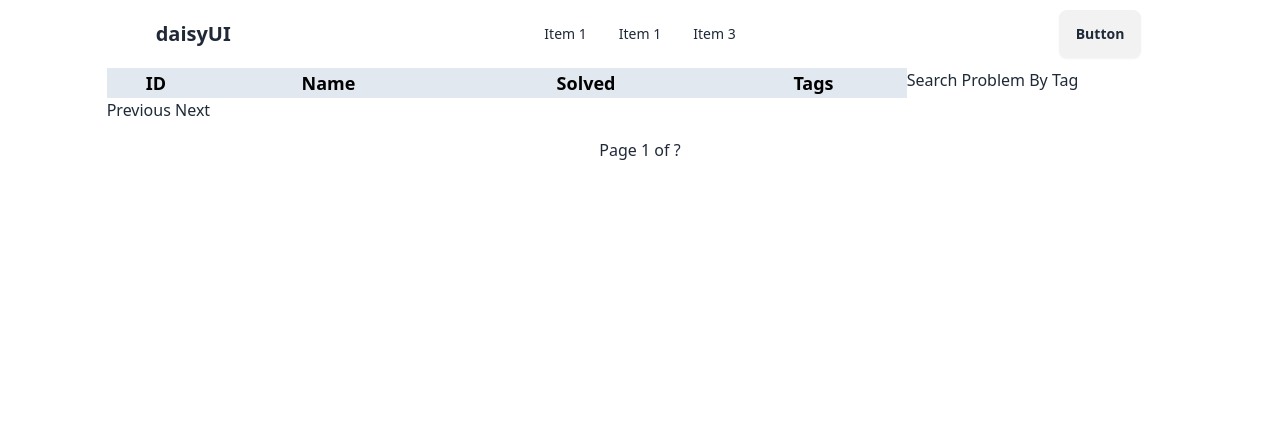
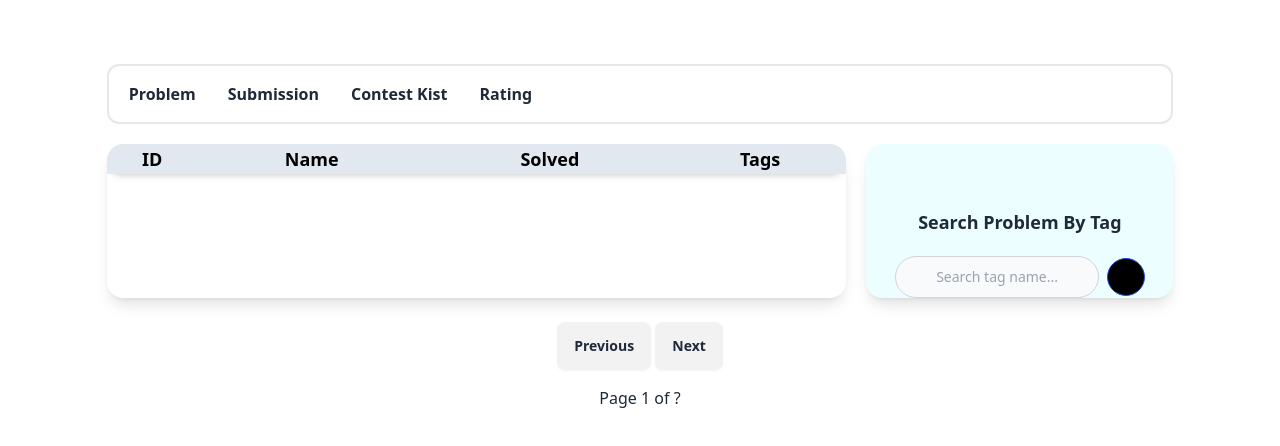
Before and after one commit to md-zihad/Problem-Module, a plain HTML site: page index.html in a window 1280 px wide. Drawn offline with nearby package versions, Linux system fonts and the light colour scheme; no server answers.

Commit message:
design update

```diff
--- a/index.html
+++ b/index.html
@@ -14,51 +14,22 @@
 
   <body>
     <header class="header-tag w-5/6 mx-auto">
-      <div class="navbar bg-base-100 px-8">
-        <div class="navbar-start">
-          <div class="dropdown">
-            <div tabindex="0" role="button" class="btn btn-ghost lg:hidden">
-              <svg
-                xmlns="http://www.w3.org/2000/svg"
-                class="h-5 w-5"
-                fill="none"
-                viewBox="0 0 24 24"
-                stroke="currentColor"
-              >
-                <path
-                  stroke-linecap="round"
-                  stroke-linejoin="round"
-                  stroke-width="2"
-                  d="M4 6h16M4 12h8m-8 6h16"
-                />
-              </svg>
-            </div>
-            <ul
-              tabindex="0"
-              class="menu menu-sm dropdown-content mt-3 z-[1] p-2 shadow bg-base-100 rounded-box w-52"
-            >
-              <li><a>Item 1</a></li>
-              <li><a>Parent</a></li>
-              <li><a>Item 3</a></li>
-            </ul>
-          </div>
-          <a class="btn btn-ghost text-xl">daisyUI</a>
+      <div class="navbar bg-base-100 px-8  flex justify-start">
         </div>
-        <div class="navbar-center hidden lg:flex">
-          <ul class="menu menu-horizontal px-1">
-            <li><a>Item 1</a></li>
-            <li><a>Item 1</a></li>
-            <li><a>Item 3</a></li>
+        <div class="navbar-center hidden lg:flex mb-5 border-2 rounded-xl ">
+          <ul class="menu menu-horizontal px-1 items-start font-semibold text-base">
+            <li><a>Problem</a></li>
+            <li><a>Submission</a></li>
+            <li><a>Contest Kist</a></li>
+            <li><a>Rating</a></li>
           </ul>
         </div>
-        <div class="navbar-end">
-          <a class="btn">Button</a>
-        </div>
+
       </div>
     </header>
     <main class="header-tag w-5/6 mx-auto">
-      <div class="problem w-full flex">
-        <div class="overflow-x-auto w-3/4">
+      <div class="problem w-full flex gap-5">
+        <div class="overflow-x-auto w-3/4 rounded-2xl shadow-lg">
           <table id="table" class="w-full shadow-md rounded-2xl">
             <!-- head -->
             <thead>
@@ -73,21 +44,60 @@
           </table>
         </div>
 
-        <div class="side-pnel">
+        <div class="side-pnel shadow-lg rounded-2xl bg-cyan-50">
+          <div class="tag-search px-4 w-11/12 mx-auto">
+            <h1 class="text-center font-semibold mb-5 mt-16 text-lg">Search Problem By Tag</h1>
 
-          <div class="tag-search">
-            <h1>Search Problem By Tag</h1>
+            <form class="flex items-center max-w-sm mx-auto">
+              <label for="simple-search" class="sr-only">Search</label>
+              <div class="relative w-full ">
+                <div
+                  class="absolute inset-y-0 start-0 flex items-center ps-3 pointer-events-none"
+                >
 
+                </div>
+                <input
+                  type="text"
+                  id="simple-search"
+                  class="border  border-gray-300 text-gray-900 text-sm rounded-3xl focus:ring-blue-500 focus:border-blue-500 block w-full ps-10 p-2.5 bg-slate-50 dark:border-gray-600 dark:placeholder-gray-400 dark:text-black dark:focus:ring-blue-500 dark:focus:border-blue-500"
+                  placeholder="Search tag name..."
+                  required
+                />
+              </div>
+              <button id="tag-search"
+                type="submit"
+                class="p-2.5 ms-2 text-sm font-medium text-black bg-black rounded-3xl border border-blue-700 hover:bg-blue-800 focus:ring-4 focus:outline-none focus:ring-blue-300 dark:bg-blue-600 dark:hover:bg-blue-700"
+              >
+                <svg
+                  class="w-4 h-4"
+                  aria-hidden="true"
+                  xmlns="http://www.w3.org/2000/svg"
+                  fill="none"
+                  viewBox="0 0 20 20"
+                >
+                  <path
+                    stroke="currentColor"
+                    stroke-linecap="round"
+                    stroke-linejoin="round"
+                    stroke-width="2"
+                    d="m19 19-4-4m0-7A7 7 0 1 1 1 8a7 7 0 0 1 14 0Z"
+                  />
+                </svg>
+                <span class="sr-only">Search</span>
+              </button>
+            </form>
           </div>
         </div>
       </div>
 
-      <button id="prevBtn">Previous</button>
-      <button id="nextBtn">Next</button>
+
+      <div class="button-nav mt-6 text-center">
+        <button id="prevBtn" class="btn">Previous</button>
+        <button id="nextBtn" class="btn">Next</button>
+      </div>
     </main>
     <footer>
       <footer class="text-center mt-4" id="pageCount">Page 1 of ?</footer>
-
     </footer>
 
     <script src="app.js"></script>
```
Also changed, not shown: problem-statement.html (added, +17 -0 lines), app.js (line endings or trailing spaces).
